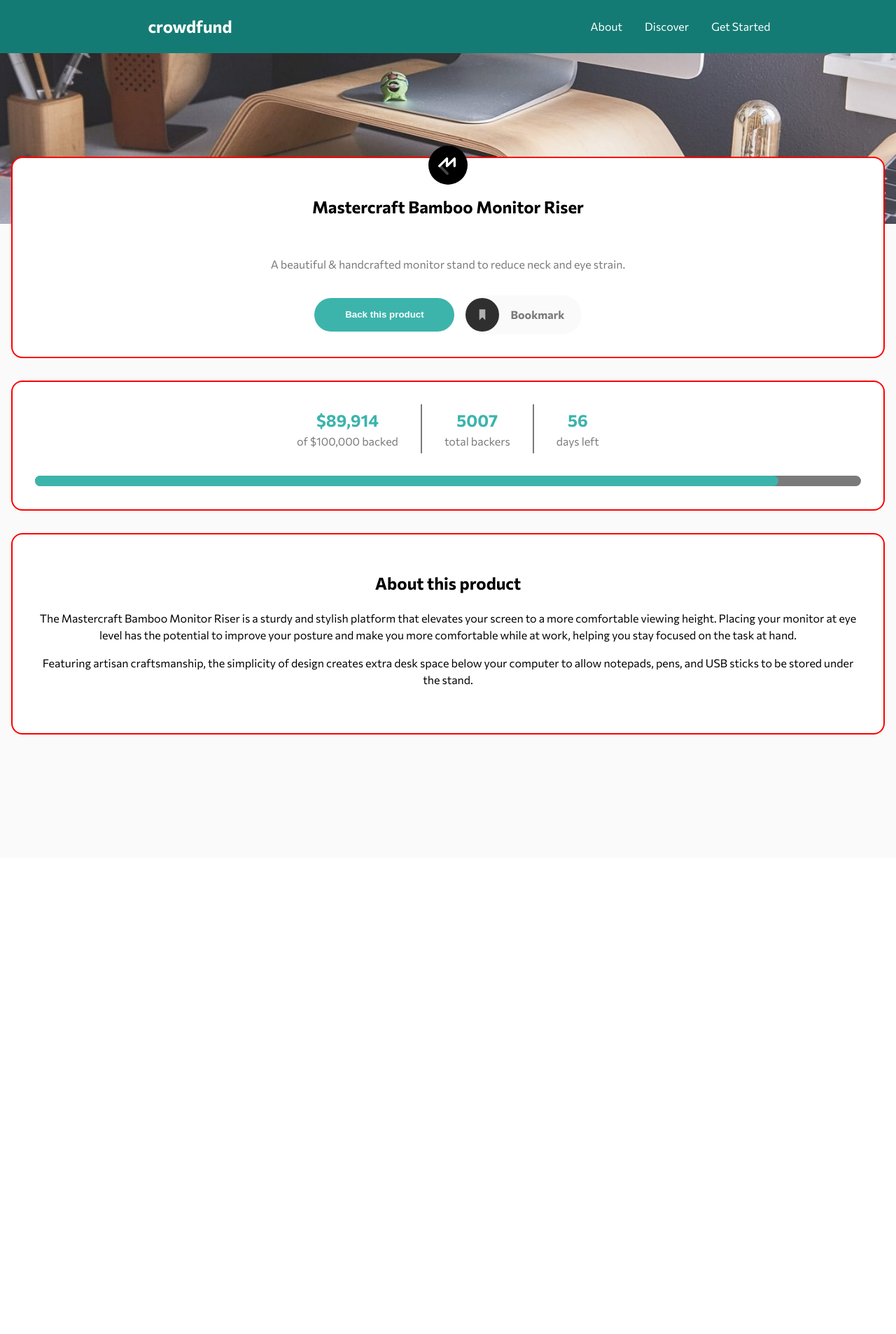
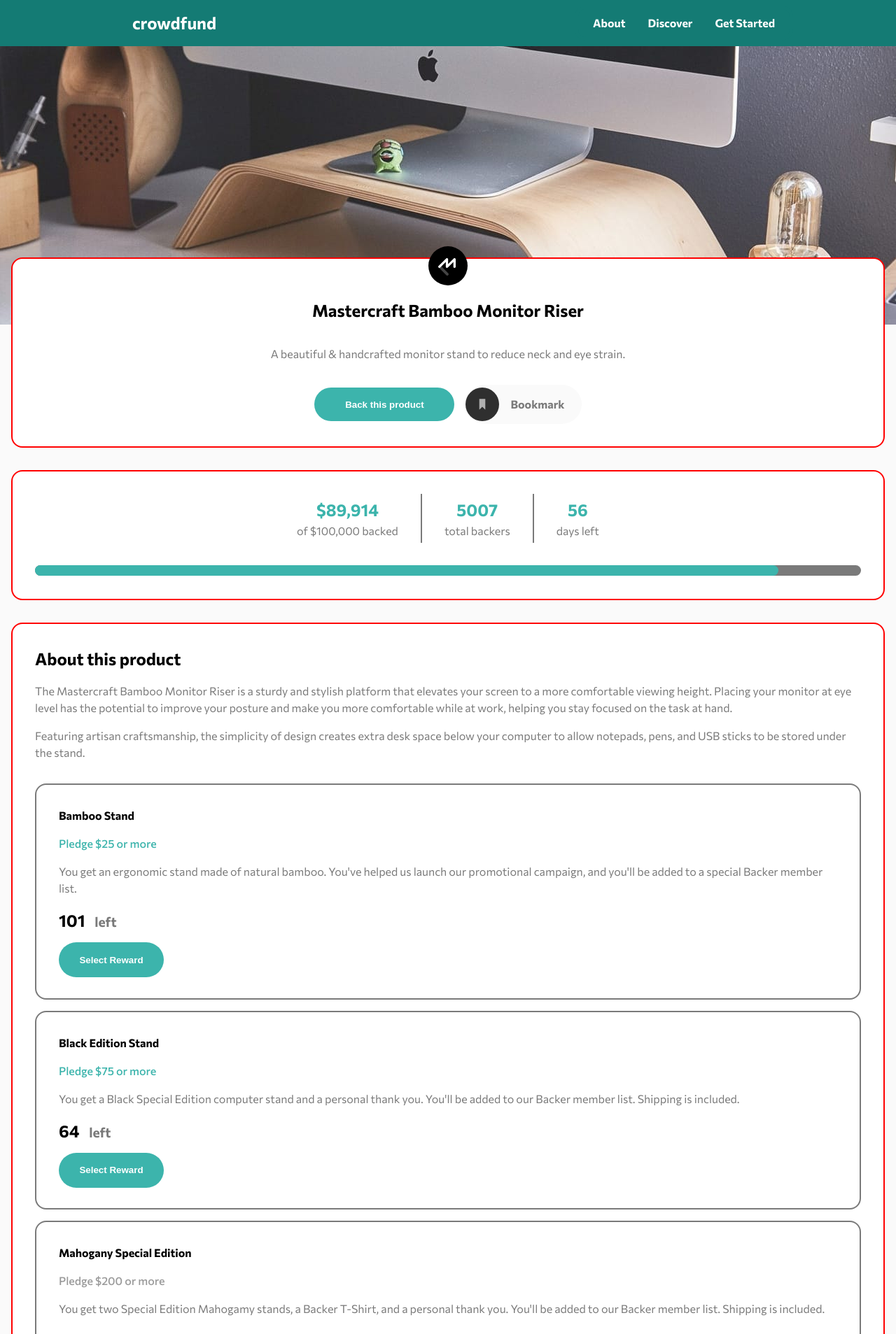
Before and after one commit to Helbindi/Crowdfund-Product, a React (Vite) app: page / in a window 1280 px wide. Shown: the top 1907 px of the page at 70% size. Before the commit the page ends 1226 px from the top, so only its background shows below. Built offline with nearby package versions, Linux system fonts and the light colour scheme.

Commit message:
working on Pledges component.

```diff
--- a/src/App.jsx
+++ b/src/App.jsx
@@ -7,7 +7,7 @@ import Progress from "./components/Progress";
 import About from "./components/About";
 
 function App() {
-  const [pledge, setPledge] = useState({
+  const [data, setData] = useState({
     money: {
       current: 89914,
       target: 100000,
@@ -16,6 +16,27 @@ function App() {
     daysRemaining: 56,
   });
 
+  const [pledges, setPledges] = useState([
+    {
+      name: "Bamboo Stand",
+      baseCost: 25,
+      desc: "You get an ergonomic stand made of natural bamboo. You've helped us launch our promotional campaign, and you'll be added to a special Backer member list.",
+      remaining: 101,
+    },
+    {
+      name: "Black Edition Stand",
+      baseCost: 75,
+      desc: "You get a Black Special Edition computer stand and a personal thank you. You'll be added to our Backer member list. Shipping is included.",
+      remaining: 64,
+    },
+    {
+      name: "Mahogany Special Edition",
+      baseCost: 200,
+      desc: "You get two Special Edition Mahogamy stands, a Backer T-Shirt, and a personal thank you. You'll be added to our Backer member list. Shipping is included.",
+      remaining: 0,
+    },
+  ]);
+
   return (
     <div className="cf-container">
       <Navigation />
@@ -23,8 +44,8 @@ function App() {
 
       <section className="cf-items">
         <Introduction />
-        <Progress pledge={pledge} />
-        <About />
+        <Progress data={data} />
+        <About pledges={pledges} />
       </section>
     </div>
   );
--- a/src/components/About.jsx
+++ b/src/components/About.jsx
@@ -1,10 +1,11 @@
 import React from "react";
 import Card from "./Card";
+import Pledge from "./Pledge";
 
-function About() {
+function About({ pledges }) {
   return (
     <Card>
-      <article className="about-intro">
+      <article className="about-section">
         <h2>About this product</h2>
         <p>
           The Mastercraft Bamboo Monitor Riser is a sturdy and stylish platform
@@ -20,7 +21,11 @@ function About() {
         </p>
       </article>
 
-      <section className="pledge-list"></section>
+      <section className="pledge-list">
+        {pledges.map((pledge) => (
+          <Pledge pledge={pledge} />
+        ))}
+      </section>
     </Card>
   );
 }
--- a/src/components/Card.jsx
+++ b/src/components/Card.jsx
@@ -1,7 +1,7 @@
 import React from "react";
 
 function Card({ children }) {
-  return <div className="product-card">{children}</div>;
+  return <section className="product-card">{children}</section>;
 }
 
 export default Card;
--- /dev/null
+++ b/src/components/Pledge.jsx
@@ -0,0 +1,25 @@
+import React from "react";
+
+function Pledge({ pledge }) {
+  return (
+    <article
+      className={`pledge-item ${pledge.remaining > 0 ? "" : "out-of-stock"}`}
+    >
+      <p className="pledge-name">{pledge.name}</p>
+      <p className="pledge-cost">Pledge ${pledge.baseCost} or more</p>
+      <p>{pledge.desc}</p>
+      <h2>
+        <strong>{pledge.remaining}</strong> left
+      </h2>
+      {pledge.remaining > 0 ? (
+        <button className="pledge-btn pledgeable">Select Reward</button>
+      ) : (
+        <button className="pledge-btn disabled" disabled="true">
+          Out of Stock
+        </button>
+      )}
+    </article>
+  );
+}
+
+export default Pledge;
--- a/src/components/Progress.jsx
+++ b/src/components/Progress.jsx
@@ -1,26 +1,26 @@
 import React from "react";
 import Card from "./Card";
 
-function Progress({ pledge }) {
-  let current = Number(pledge.money.current);
-  let target = Number(pledge.money.target);
+function Progress({ data }) {
+  let current = Number(data.money.current);
+  let target = Number(data.money.target);
   let percentReached = Math.round((current / target) * 100);
 
   return (
     <Card>
       <article className="data-list">
         <div className="data-item">
-          <h2>${pledge.money.current.toLocaleString("en-US")}</h2>
-          <p>of ${pledge.money.target.toLocaleString("en-US")} backed</p>
+          <h2>${data.money.current.toLocaleString("en-US")}</h2>
+          <p>of ${data.money.target.toLocaleString("en-US")} backed</p>
         </div>
         <hr />
         <div className="data-item">
-          <h2>{pledge.backers}</h2>
+          <h2>{data.backers}</h2>
           <p>total backers</p>
         </div>
         <hr />
         <div className="data-item">
-          <h2>{pledge.daysRemaining}</h2>
+          <h2>{data.daysRemaining}</h2>
           <p>days left</p>
         </div>
       </article>
--- a/src/index.css
+++ b/src/index.css
@@ -20,6 +20,16 @@ body {
   font-size: 16px;
   min-width: 320px;
   min-height: 100vh;
+}
+
+h2 {
+  margin: 0;
+  color: var(--black-clr);
+  font-weight: var(--font-bold-700);
+}
+
+p {
+  color: var(--dark-gray-clr);
 }
 
 .cf-container {
@@ -53,11 +63,11 @@ body {
   border: 2px solid red;
   border-radius: 1em;
   background-color: var(--white-clr);
-  min-width: 375px;
 }
 
 /* Hero CSS */
 .hero-container {
+  margin-top: 4em;
   height: 40vh;
 
   background-image: url("/src/assets/images/image-hero-mobile.jpg");
@@ -74,54 +84,63 @@ body {
 
 /* Mobile Navigation */
 .nav-header {
-  color: var(--white-clr);
   position: fixed;
   display: flex;
   flex-direction: row;
   align-items: center;
   justify-content: space-between;
   min-width: 320px;
-  padding: 0 1em;
+  padding: 1em;
   width: 100%;
   z-index: 99;
   background-color: var(--dark-cyan-clr);
+}
+
+.nav-header h2 {
+  color: var(--white-clr);
 }
 
 .mobile-nav-toggle {
   position: fixed;
   right: 2em;
   cursor: pointer;
-  height: 32px;
-  width: 32px;
+  height: 24px;
+  width: 24px;
   z-index: 10;
 }
 
 .nav-list {
   position: fixed;
   top: 0;
-  right: 0;
-  margin: 0;
+  left: 1em;
+  right: 1em;
+  margin: 1em;
+  padding: 0;
+
   list-style: none;
-  width: 100%;
-  height: 200px;
-  color: var(--white-clr);
-  background-color: hsl(0, 0%, 0%, 0.9);
-
+  border-radius: 1em;
+  height: 250px;
+  font-weight: var(--font-bold-700);
+  color: var(--black-clr);
+  background-color: var(--white-clr);
+  border: 5px solid var(--dark-cyan-clr);
   display: flex;
-  flex-direction: row;
+  flex-direction: column;
   align-items: center;
   justify-content: center;
   gap: 2em;
 
-  transform: translateY(-100%);
+  transform: translateY(-120%);
   transition: transform 500ms ease-in-out;
 }
 
 .nav-list[data-visible="true"] {
-  transform: translateY(0);
+  transform: translateY(25%);
 }
 
 .nav-item {
+  padding: 0.5em 1em;
+  border-bottom: 2px solid var(--dark-cyan-clr);
   cursor: pointer;
 }
 
@@ -131,13 +150,13 @@ body {
   top: -1em;
 }
 
+.product-title {
+  margin-top: 1em;
+}
+
 .product-name {
   margin: 0;
   padding-top: 2em;
-}
-
-.intro-desc {
-  color: var(--dark-gray-clr);
 }
 
 .product-group {
@@ -183,13 +202,11 @@ body {
 }
 
 .data-item h2 {
-  margin: 0;
   color: var(--cyan-clr);
 }
 
 .data-item p {
   margin: 0;
-  color: var(--dark-gray-clr);
 }
 
 .data-list hr {
@@ -224,6 +241,73 @@ body {
 }
 
 /* About CSS */
+.about-section {
+  text-align: left;
+}
+
+.pledge-list {
+  display: flex;
+  flex-direction: column;
+  text-align: left;
+  gap: 1em;
+}
+
+.pledge-item {
+  border-radius: 1em;
+  border: 2px solid var(--dark-gray-clr);
+  padding: 1em 2em;
+}
+
+.pledge-name {
+  font-weight: var(--font-bold-700);
+  color: var(--black-clr);
+}
+
+.pledge-cost {
+  color: var(--cyan-clr);
+  font-weight: var(--font-bold-500);
+}
+
+.pledge-item h2 {
+  color: var(--dark-gray-clr);
+  font-size: 1.2rem;
+}
+
+.pledge-item strong {
+  color: var(--black-clr);
+  font-size: 1.5rem;
+  margin-right: 10px;
+}
+
+.pledge-btn {
+  margin: 1em 0;
+  border-style: none;
+  border-radius: 2em;
+  color: var(--white-clr);
+  background-color: var(--cyan-clr);
+  font-weight: var(--font-bold-700);
+  height: 50px;
+  width: 150px;
+  cursor: pointer;
+}
+
+.pledgeable:hover {
+  background-color: var(--dark-cyan-clr);
+}
+
+.disabled {
+  background-color: var(--dark-gray-clr);
+  cursor: initial;
+}
+
+.disabled {
+  background-color: var(--dark-gray-clr);
+  cursor: initial;
+}
+
+.out-of-stock {
+  filter: grayscale(100%);
+}
 
 @media screen and (min-width: 728px) {
   .hero-container {
@@ -231,6 +315,9 @@ body {
     background-position: center;
     background-size: cover;
     background-repeat: no-repeat;
+
+    margin-top: 4em;
+    height: 50vh;
   }
 
   /* Navigation CSS */
@@ -238,7 +325,7 @@ body {
     justify-content: center;
     gap: 40%;
     width: 100%;
-    padding: 0 1em;
+    padding: 0.5em 1em;
   }
 
   .mobile-nav-toggle {
@@ -252,6 +339,10 @@ body {
     align-items: center;
     justify-content: center;
     padding: 0;
+    margin: 0;
+    gap: 0;
+    color: var(--white-clr);
+
     width: 100%;
     background-color: initial;
     transform: none;
@@ -262,6 +353,10 @@ body {
     transform: none;
   }
 
+  .nav-item {
+    border-bottom: none;
+  }
+
   .cf-items {
     display: flex;
     flex-direction: column;
@@ -269,9 +364,6 @@ body {
   }
 
   /* Intro CSS */
-  .cf-intro {
-  }
-
   .product-group {
     justify-content: space-between;
   }
```
